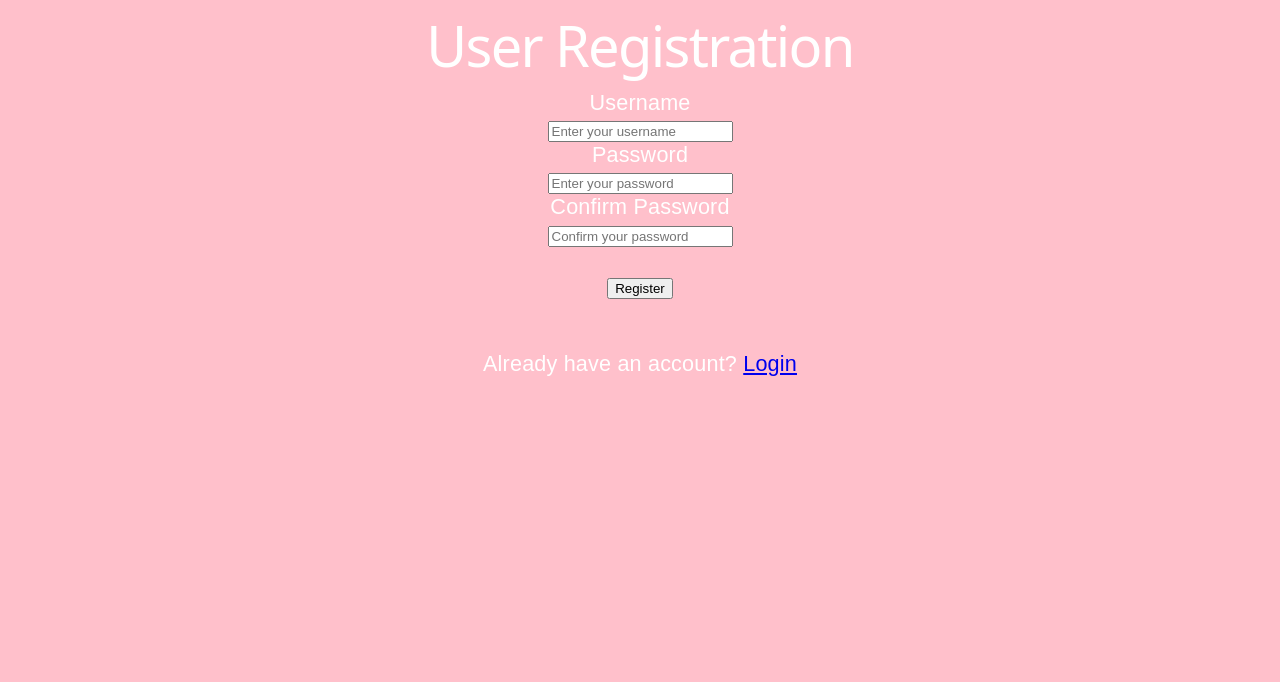
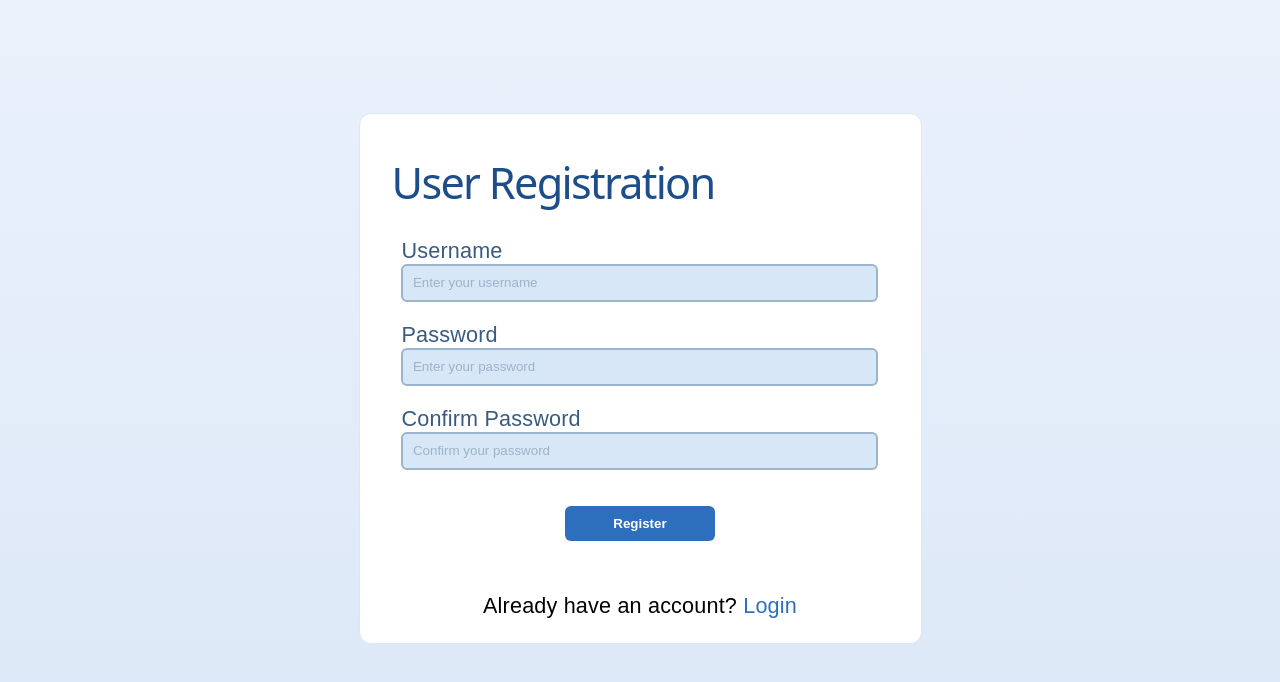
Before and after one commit to LikeJean30-prog/Final_IT342_activity01, a React (Vite) app in the folder activity01-frontend/: page /register in a window 1280 px wide. Shown: the top 682 px of the page. Built offline with nearby package versions, Linux system fonts and the light colour scheme.

Commit message:
Style register form container, inputs, buttons, and login links

```diff
--- a/activity01-frontend/src/styles/Register.css
+++ b/activity01-frontend/src/styles/Register.css
@@ -1,10 +1,67 @@
 body{
-    background-color: pink;
-    font-family: Arial, Helvetica, sans-serif;
+    background:linear-gradient(#EAF1FB, #DBE7F7);
+    font-family: Arial, sans-serif;
     font-size: 120%;
-    color:white;
 }
-
-h1{
-    color:white;
+.register-container{
+    border:#DBE7F7 1px solid;
+    border-radius: 12px;
+    width: 50%;
+    min-height:50vh;
+    background:#ffffff;
+    color:black;
+    margin:10% auto;
+    padding: 24px 32px;
+    box-sizing: border-box;
 }
+.register-container h1{
+    color:#1D4E89;
+    font-size:200%;
+    text-align: left;
+    margin-left: 0 0 20px;
+}
+.form-group{
+    color: #3A5A80;
+    font-size: 100%;
+    text-align: left;
+    padding:2%;
+}
+.form-group label{
+    text-align: left;
+    color: #3a5a80;
+}
+.form-group input{
+    width: 95%;
+    border: 2px solid #9bb3cc;
+    background-color: #d8e7f7;
+    border-radius: 6px;
+    padding: 2%;
+}
+.form-group input::placeholder{
+    color: #9bb3cc;
+    opacity: 1;
+}
+.register-container button{
+    color:#ffffff;
+    background:#2E6FBD;
+    border:none;
+    width: 30%;
+    min-height: 20%; ;
+    padding: 2%;
+    border-radius: 6px;
+    cursor: pointer;
+    font-weight: bold;
+}
+.register-container button:hover{
+    background:#9bb3cc;
+    color:#d8e7f7;
+    font-weight: bold;
+}
+.login-prompt{
+    text-align:center;
+    color:
+}
+.login-link{
+    color:#2E6FBD;
+    text-decoration: none;
+}
```
